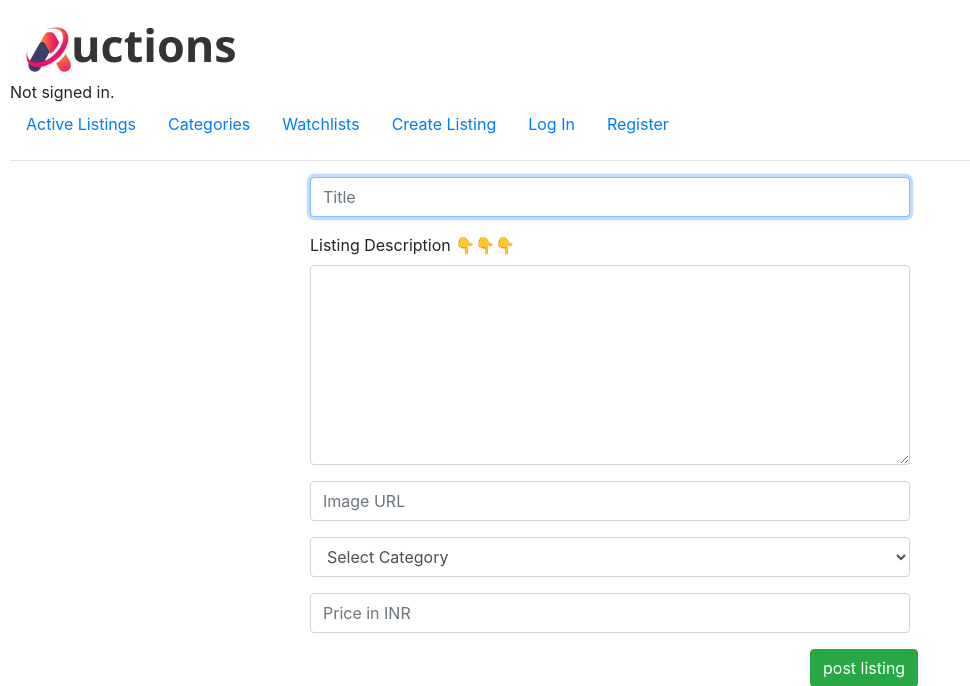
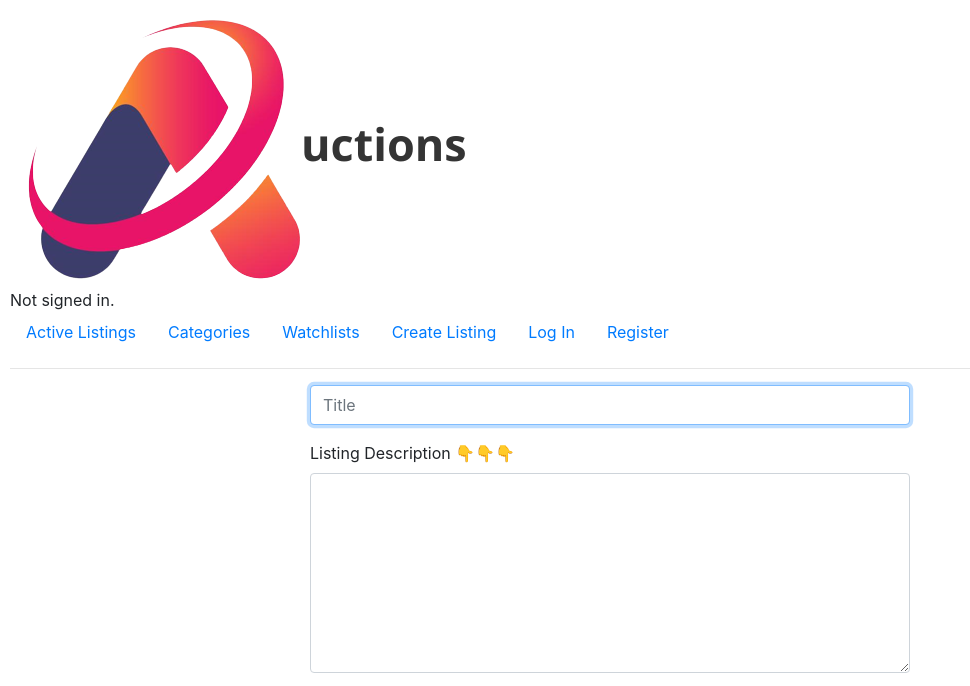
Before and after one commit to siva-mummadisetti/Auctions, a Django app: page /create_listing in a window 1280 px wide. Shown: the top 686 px of the page, without its empty margins (0-970 px from the left). Run offline with Django 3.2, Linux system fonts and the light colour scheme; some libraries are stand-ins or nearby versions.

Commit message:
Update styles.css

```diff
--- a/auctions/static/auctions/styles.css
+++ b/auctions/static/auctions/styles.css
@@ -29,7 +29,7 @@ body {
     font-family: 'Segoe UI';
     font-weight: bolder;
 }
-img{
+#img{
     height: 45px;
     width: 45px;
 }
```
